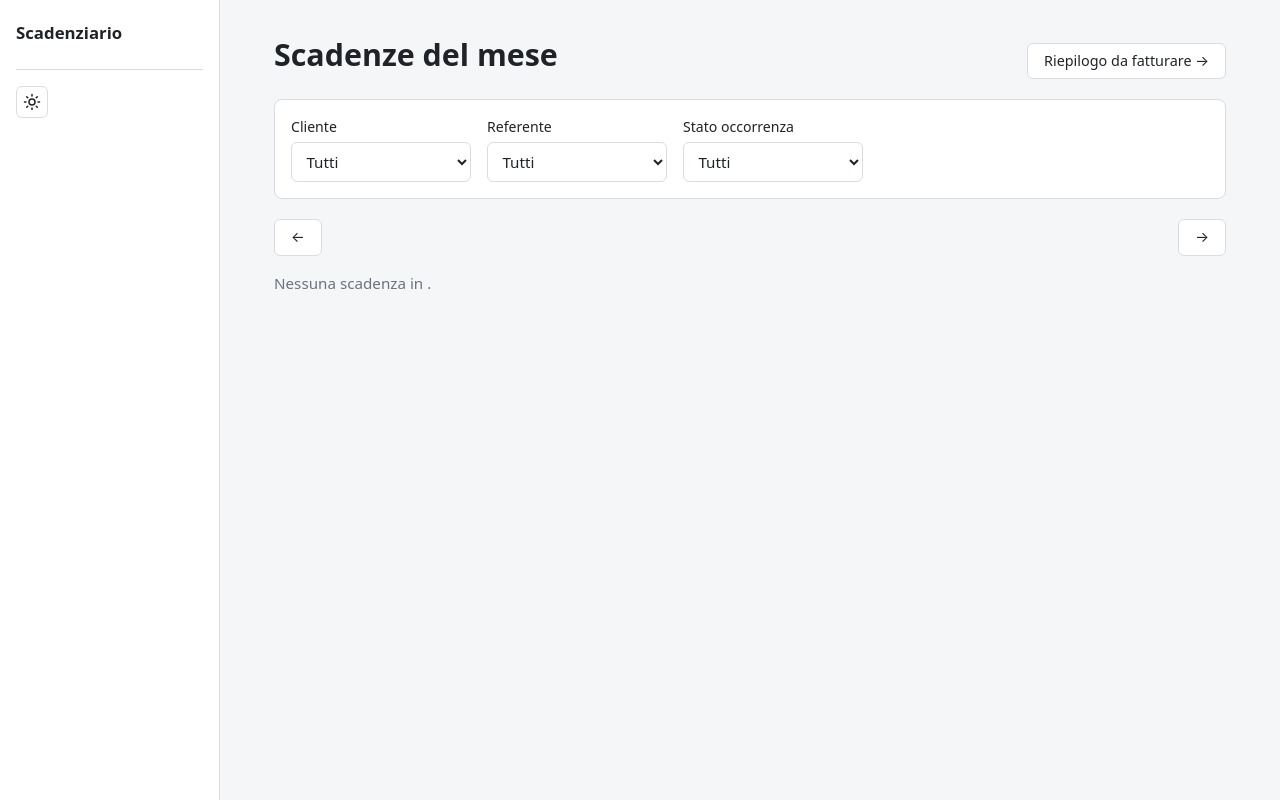
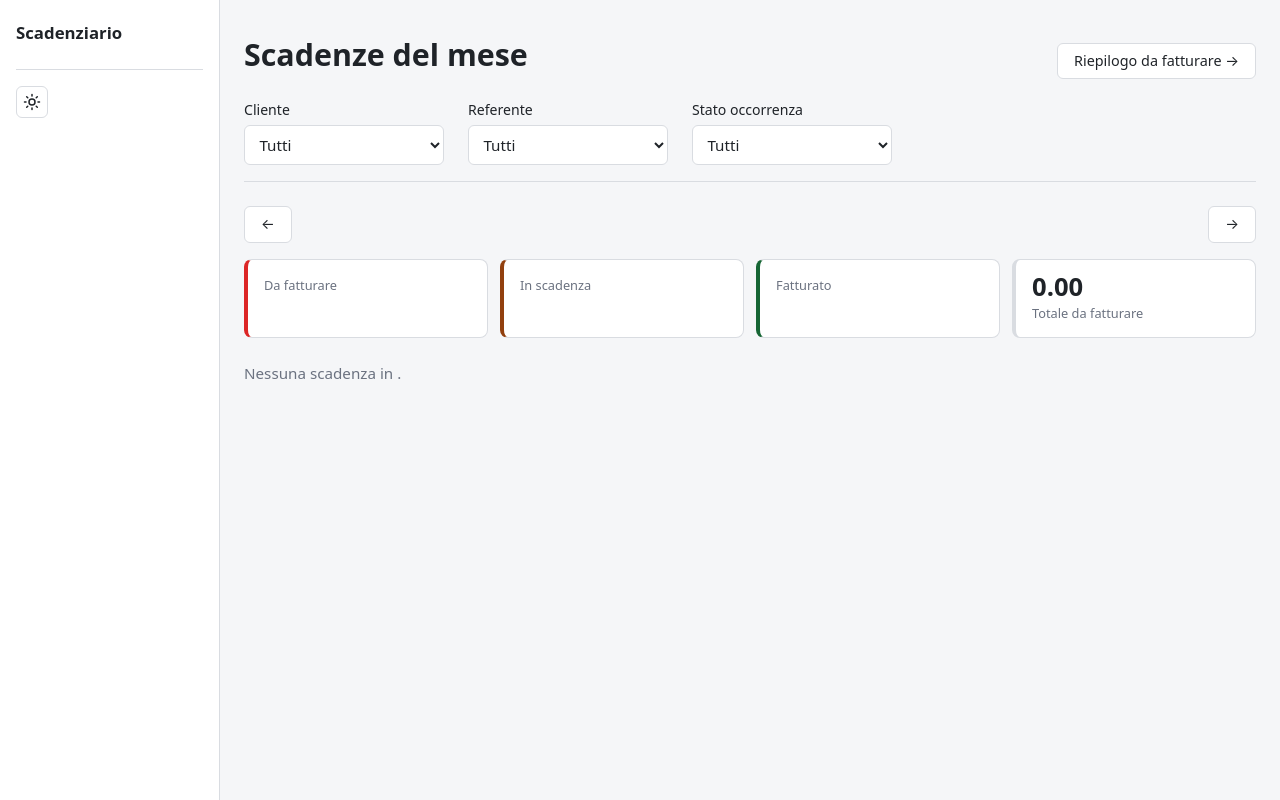
Before and after one commit to wtrucci/scadenziario, a FastAPI app: template app/templates/dashboard/index.html in a window 1280 px wide. Run offline with FastAPI, Linux system fonts and the light colour scheme; the template is opened without the code that fills it, so the values that code supplies are empty; parts of the project's set-up code (start-up, migrations or seed data) failed here and were passed over.

Commit message:
Add dashboard summary cards, denser tables, and a lighter filter bar
- Dashboard shows month-wide counts (da fatturare/in scadenza/fatturato)
  and the outstanding total as cards above the table, independent of the
  active stato filter.
- Tables use tighter row padding and a primary/secondary text hierarchy
  (customer bold, referente/cadence/period muted) so busy rows stay
  scannable.
- Content max-width raised (1000px -> 1600px) so wide tables use the
  available screen instead of leaving a large empty margin.
- Filter controls dropped the bordered/backgrounded card in favour of a
  plain toolbar with a bottom separator, avoiding an oddly empty box.

```diff
--- a/app/routes/dashboard.py
+++ b/app/routes/dashboard.py
@@ -89,10 +89,22 @@ def dashboard(
 
     # cliente/referente are SQL filters (service columns); the visual state is
     # filtered in Python because it is computed by the engine, not a column.
-    righe = riepilogo.occorrenze_del_mese(
+    righe_mese = riepilogo.occorrenze_del_mese(
         db, primo, cliente_id=cliente_id, referente=referente_val
     )
-    righe = riepilogo.filtra_per_stato_visivo(righe, stato_val)
+    righe = riepilogo.filtra_per_stato_visivo(righe_mese, stato_val)
+
+    # Summary card counts, computed from the cliente/referente-filtered month
+    # BEFORE the stato filter, so the cards always show the full breakdown even
+    # while the table below is narrowed to one state.
+    conteggi = {"da_fatturare": 0, "in_scadenza": 0, "fatturato": 0}
+    totale_da_fatturare = Decimal("0")
+    for riga in righe_mese:
+        stato_occ = riga.occorrenza.stato_visivo
+        if stato_occ in conteggi:
+            conteggi[stato_occ] += 1
+        if stato_occ in ("da_fatturare", "in_scadenza"):
+            totale_da_fatturare += riga.occorrenza.totale
 
     # Contract-level state (Attivo/In scadenza/Scaduto/Disdetto) is computed,
     # not a column — one lookup per distinct service, reused by the template
@@ -106,6 +118,8 @@ def dashboard(
         "user": user,
         "nav": _navigazione_mese(primo),
         "righe": righe,
+        "conteggi": conteggi,
+        "totale_da_fatturare": totale_da_fatturare,
         "stati_servizi": stati_servizi,
         "etichette_stato": ETICHETTE_STATO_CONTRATTO,
         # Querystring of active filters, appended to the month-nav links so they
--- a/app/static/css/style.css
+++ b/app/static/css/style.css
@@ -223,7 +223,10 @@ a:hover { color: var(--primary-hover); }
 .content {
     flex: 1;
     min-width: 0;
-    max-width: 1000px;
+    /* Generous cap so wide tables (servizi/dashboard, 9+ columns) get to use
+       the screen on a normal desktop; still caps on ultra-wide monitors so
+       lines of text (forms, notes) don't stretch edge to edge. */
+    max-width: 1600px;
     margin: 2rem auto;
     padding: 0 1.5rem;
 }
@@ -290,14 +293,15 @@ table {
 }
 
 th, td {
-    padding: 0.6rem 0.9rem;
+    padding: 0.5rem 0.85rem;
     text-align: left;
     border-bottom: 1px solid var(--border);
+    font-size: 0.9rem;
 }
 
 th {
     background: var(--bg);
-    font-size: 0.82rem;
+    font-size: 0.78rem;
     font-weight: 600;
     text-transform: uppercase;
     letter-spacing: 0.04em;
@@ -306,6 +310,12 @@ th {
 
 tbody tr:last-child td { border-bottom: none; }
 tbody tr:hover { background: var(--table-hover-bg); }
+
+/* Text hierarchy within a row: the row's "subject" (customer name) stands
+   out, secondary details (referente, cadence, date range) recede so the
+   eye lands on what matters — the amount and the status badge. */
+.cell-primary { font-weight: 600; }
+.cell-secondary { color: var(--muted); font-size: 0.85em; }
 
 .col-actions { white-space: nowrap; }
 .col-actions a,
@@ -511,6 +521,42 @@ tr.row-fatturato:hover { background: var(--row-fatturato-hover-bg) !important; }
     font-size: 1.25rem;
 }
 
+/* Dashboard summary cards: the whole month's breakdown at a glance, above the
+   table. Counts always reflect the full month (see dashboard route), so they
+   stay meaningful even while the table below is narrowed by the stato filter. */
+.summary-cards {
+    display: grid;
+    grid-template-columns: repeat(auto-fit, minmax(150px, 1fr));
+    gap: 0.75rem;
+    margin: 1rem 0 1.5rem;
+}
+
+.summary-card {
+    display: flex;
+    flex-direction: column;
+    gap: 0.15rem;
+    padding: 0.85rem 1rem;
+    background: var(--surface);
+    border: 1px solid var(--border);
+    border-radius: 8px;
+    border-left: 4px solid var(--border);
+}
+
+.summary-value {
+    font-size: 1.6rem;
+    font-weight: 700;
+    line-height: 1.1;
+}
+
+.summary-label {
+    font-size: 0.8rem;
+    color: var(--muted);
+}
+
+.summary-card-alert { border-left-color: var(--danger); }
+.summary-card-warn  { border-left-color: var(--badge-warn-text); }
+.summary-card-ok    { border-left-color: var(--ok-text); }
+
 /* One block per customer in the billing summary */
 .cliente-group {
     margin-bottom: 2rem;
@@ -540,21 +586,22 @@ tr.row-fatturato:hover { background: var(--row-fatturato-hover-bg) !important; }
 
 /* ------------------------------------------------------------------ Filters */
 
-/* A row of compact filter controls above a list. */
+/* A row of compact filter controls above a list. No bordered/backgrounded
+   box — just a thin separator under it — so it reads as part of the page
+   (a toolbar) rather than an isolated card whose leftover width looks
+   arbitrary next to the table below. */
 .filtri {
     display: flex;
     flex-wrap: wrap;
     align-items: flex-end;
-    gap: 1rem;
-    margin-bottom: 1.25rem;
-    padding: 1rem;
-    background: var(--surface);
-    border: 1px solid var(--border);
-    border-radius: 8px;
+    gap: 1.5rem;
+    margin-bottom: 1.5rem;
+    padding-bottom: 1rem;
+    border-bottom: 1px solid var(--border);
 }
 
-.filtri .field { margin-bottom: 0; min-width: 180px; }
-.filtri-reset { margin-left: auto; }
+.filtri .field { margin-bottom: 0; width: 200px; }
+.filtri-reset { margin-left: auto; align-self: flex-end; }
 
 /* "Fatturato" toggle button (per-occurrence, HTMX). */
 .fatturato-off { color: var(--danger); font-weight: 600; }
--- a/app/templates/dashboard/_risultati.html
+++ b/app/templates/dashboard/_risultati.html
@@ -1,11 +1,32 @@
 {# Results region swapped by HTMX on filter changes; also included by the full
    page. Contains the month navigation (so its links pick up the active filters
-   after a swap), the heading and the occurrences table.
-   Context: nav, filtri_qs, righe (list of RigaOccorrenza), stati_servizi
-   (servizio.id -> computed contract state), etichette_stato (state -> label). #}
+   after a swap), the summary cards, the heading and the occurrences table.
+   Context: nav, filtri_qs, righe (list of RigaOccorrenza), conteggi (state ->
+   count, whole month regardless of the stato filter), totale_da_fatturare,
+   stati_servizi (servizio.id -> computed contract state), etichette_stato
+   (state -> label). #}
 {% with base_url = "/" %}
 {% include "partials/_navigazione_mese.html" %}
 {% endwith %}
+
+<div class="summary-cards">
+    <div class="summary-card summary-card-alert">
+        <span class="summary-value">{{ conteggi.da_fatturare }}</span>
+        <span class="summary-label">Da fatturare</span>
+    </div>
+    <div class="summary-card summary-card-warn">
+        <span class="summary-value">{{ conteggi.in_scadenza }}</span>
+        <span class="summary-label">In scadenza</span>
+    </div>
+    <div class="summary-card summary-card-ok">
+        <span class="summary-value">{{ conteggi.fatturato }}</span>
+        <span class="summary-label">Fatturato</span>
+    </div>
+    <div class="summary-card">
+        <span class="summary-value">{{ "%.2f"|format(totale_da_fatturare) }}</span>
+        <span class="summary-label">Totale da fatturare</span>
+    </div>
+</div>
 
 <h2 class="month-heading">{{ nav.etichetta }}</h2>
 
@@ -30,8 +51,8 @@
         {% set occ = riga.occorrenza %}
         {% set rowcls = {"da_fatturare": "row-da-fatturare", "in_scadenza": "row-in-scadenza", "fatturato": "row-fatturato"}.get(occ.stato_visivo, "") %}
         <tr class="{{ rowcls }}">
-            <td>{{ s.cliente.nome }}</td>
-            <td>{% if s.referente %}{{ s.referente }}{% else %}<span class="muted">—</span>{% endif %}</td>
+            <td class="cell-primary">{{ s.cliente.nome }}</td>
+            <td class="cell-secondary">{% if s.referente %}{{ s.referente }}{% else %}—{% endif %}</td>
             <td>{{ s.descrizione }}</td>
             <td class="col-data">
                 {{ occ.data_occorrenza.strftime('%d/%m/%Y') }}
```
Also changed, not shown: app/templates/servizi/_riga.html (+4 -4 lines).
